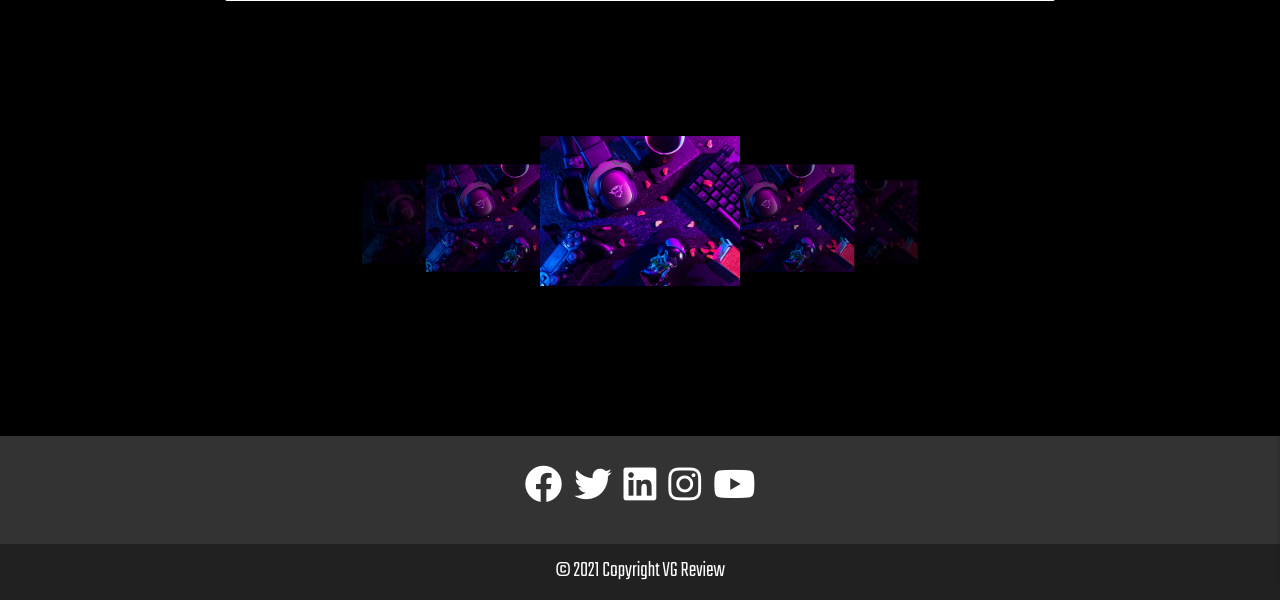
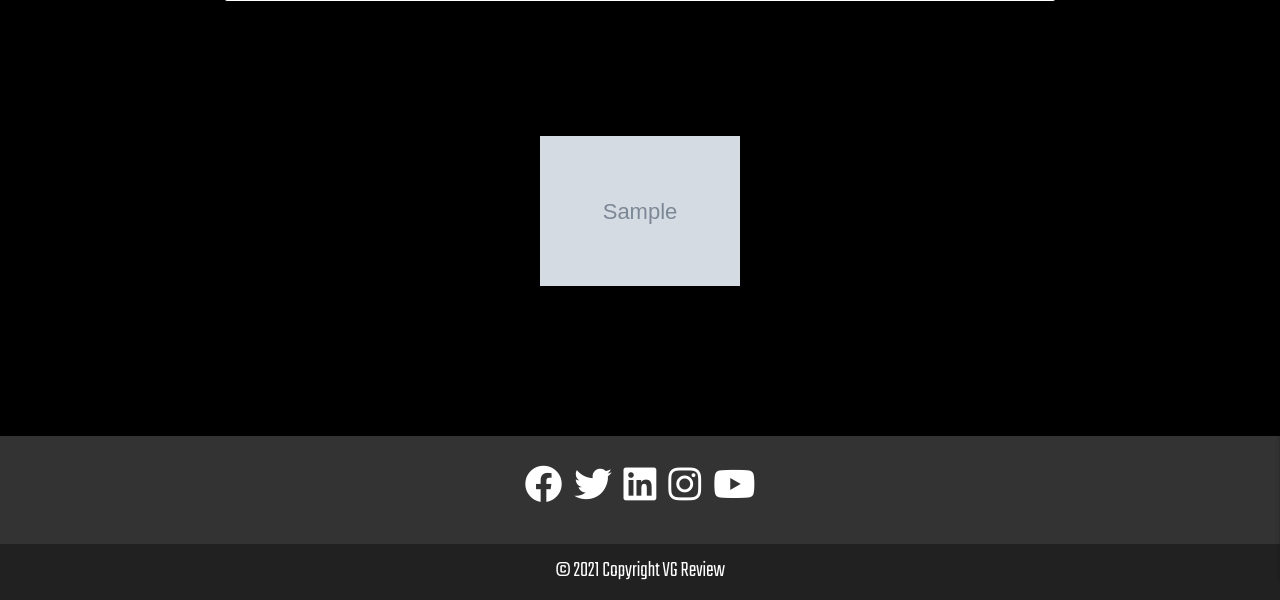
Before and after one commit to Code-Institute-Submissions/joshhunt1991-Milestone_3_AprResub, a Flask app: page /home/1 in a window 1280 px wide. Shown: the part 281-881 px from the top of the page. Run offline with Flask 2, Linux system fonts and the light colour scheme; the visitor is signed in with stand-in values (Sample User, id 1); grey boxes marked "Sample" are stand-in pictures; a database or web service that is not in the repository returns one stand-in record (values such as "Sample title"); some libraries are stand-ins or nearby versions.

Commit message:
added most recent 20 reviews to the image carousel

```diff
--- a/app.py
+++ b/app.py
@@ -118,11 +118,14 @@ def home(username):
     # retrieve the session user's username from db
     username = mongo.db.users.find_one(
         {"username": session["user"]})["username"]
+    limit = 20
+    games = mongo.db.games.find().limit(limit)
 
     if session["user"]:
-        return render_template("home.html", username=username)
+        return render_template("home.html", username=username, games=games)
 
     return redirect(url_for("login"))
+
 
 # app route for logging out
 
@@ -140,7 +143,7 @@ def logout():
 
 @app.route("/reviews")
 def reviews():
-    limit = 10
+    limit = 50
     games = mongo.db.games.find().limit(limit)
     return render_template("reviews.html", games=games)
 
--- a/templates/home.html
+++ b/templates/home.html
@@ -17,11 +17,9 @@
 <!-- recent reviews carousel -->
 
 <div class="carousel">
-    <a class="carousel-item" href="#one!"><img src="{{ url_for('static', filename='images/landing.png') }}"></a>
-    <a class="carousel-item" href="#two!"><img src="{{ url_for('static', filename='images/landing.png') }}"></a>
-    <a class="carousel-item" href="#three!"><img src="{{ url_for('static', filename='images/landing.png') }}"></a>
-    <a class="carousel-item" href="#four!"><img src="{{ url_for('static', filename='images/landing.png') }}"></a>
-    <a class="carousel-item" href="#five!"><img src="{{ url_for('static', filename='images/landing.png') }}"></a>
+    {% for game in games|reverse %}
+    <a class="carousel-item" href="#"><img src="{{ game.background_image }}"></a>
+    {% endfor %}
 </div>
 
 {% endblock %}
```
Lines whose indentation alone changed are shown as unchanged.
